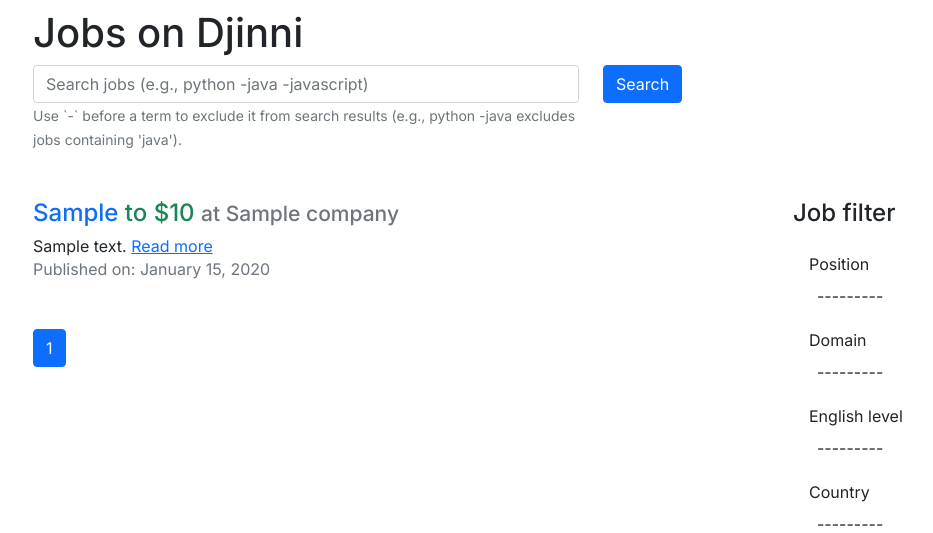
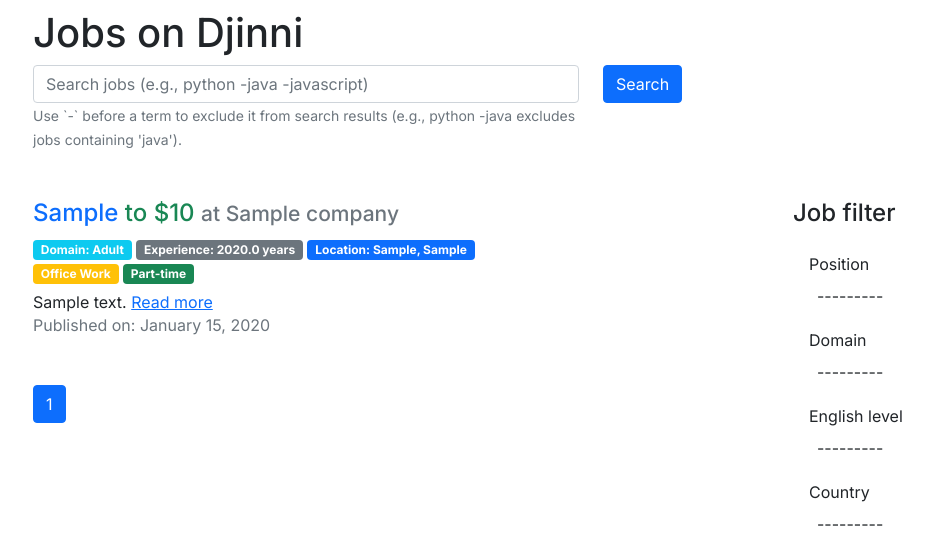
Before and after one commit to djinni-co/djinni-jobs-search-test, a Django app: page / in a window 1280 px wide. Shown: the part 368-901 px from the top of the page, without its empty margins (49-982 px from the left). Run offline with Django 4.2, Linux system fonts and the light colour scheme; tables that the repository leaves empty hold one stand-in row (values such as "Sample post"); some libraries are stand-ins or nearby versions.

Commit message:
added badge fro each vacation

```diff
--- a/app/templates/jobs/list.html
+++ b/app/templates/jobs/list.html
@@ -52,6 +52,36 @@
                           {% endif %}
                           <small class="text-secondary">at {{ job.company.name }}</small>
                         </h2>
+
+                        <div class="mb-2">
+                          <!-- Domain -->
+                          {% if job.domain %}
+                            <span class="badge bg-info">Domain: {{ job.get_domain_display }}</span>
+                          {% endif %}
+
+                          <!-- Experience Years -->
+                          {% if job.experience_years %}
+                            <span class="badge bg-secondary">Experience: {{ job.experience_years }} years</span>
+                          {% endif %}
+
+                          <!-- Location and Country -->
+                          {% if job.location or job.country %}
+                            <span class="badge bg-primary">
+                              Location: {{ job.location }}{% if job.country %}, {{ job.country }}{% endif %}
+                            </span>
+                          {% endif %}
+
+                          <!-- Remote Type -->
+                          {% if job.remote_type %}
+                            <span class="badge bg-warning">{{ job.get_remote_type_display }}</span>
+                          {% endif %}
+
+                          <!-- Part-time Indicator -->
+                          {% if job.is_parttime %}
+                            <span class="badge bg-success">Part-time</span>
+                          {% endif %}
+                        </div>
+
                         <div>
                           <div class="text-clamp" id="short_{{ job.id }}">
                             {{ job.long_description|striptags|replace_nbsp|truncatewords:50 }}
@@ -62,9 +92,11 @@
                             <a href="javascript:void(0);" onclick="toggleDescription({{ job.id }});">Read less</a>
                           </div>
                         </div>
+
                         <p class="text-muted">Published on: {{ job.published|date:"F j, Y" }}</p>
                       </div>
                     {% endfor %}
+
 
                       <div class="pagination">
                         <ul class="pagination justify-content-center">
```
Also changed, not shown: app/static/js/filter.js (added, +10 -0 lines), 1 other file. Lines whose indentation alone changed are shown as unchanged.
